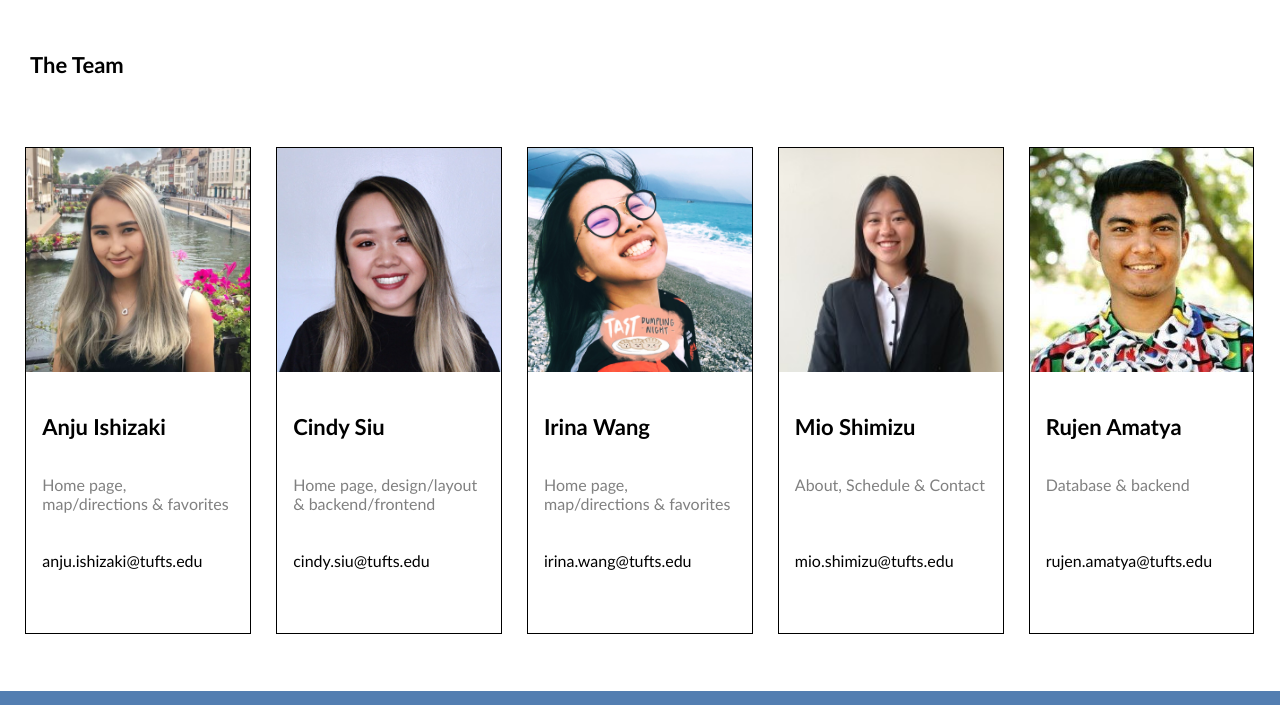
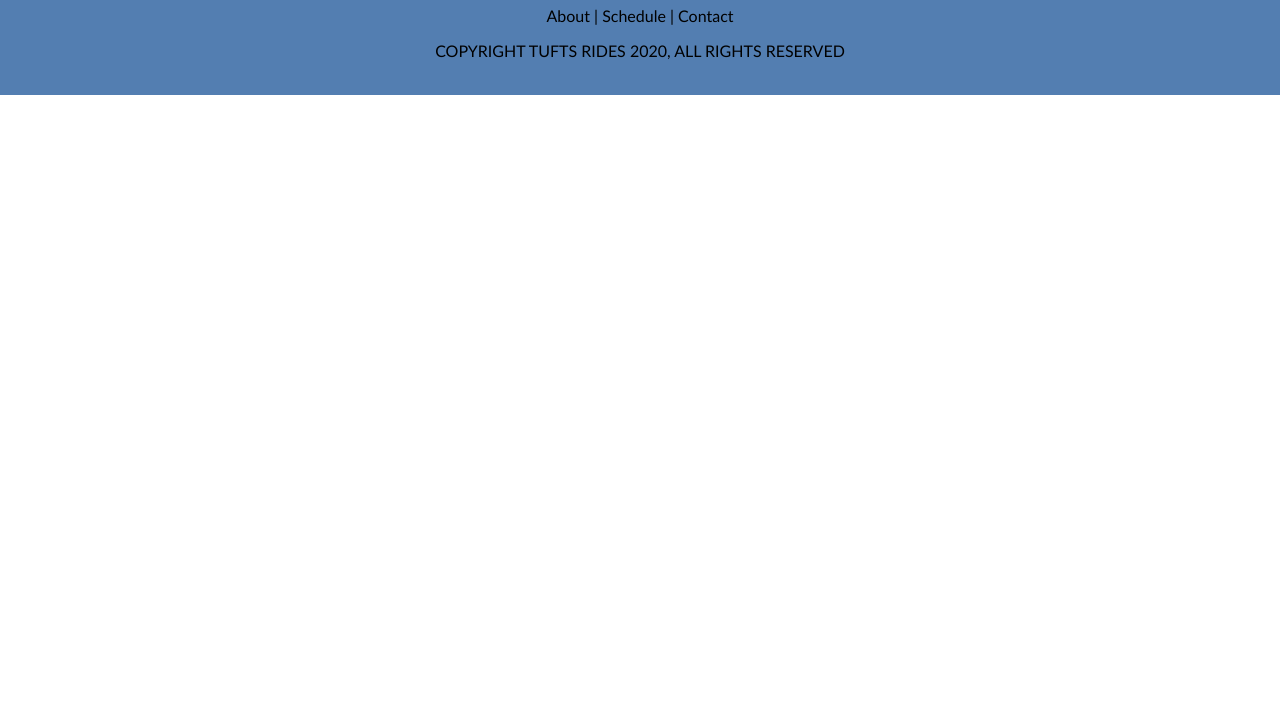
Before and after one commit to csiu18/TuftsRides, a website: page public/about.html in a window 1280 px wide. Shown: the part 888-1593 px from the top of the page. After the commit the page ends 983 px from the top, so only its background shows below. Drawn offline with nearby package versions, Linux system fonts and the light colour scheme.

Commit message:
got rid of us

```diff
--- a/public/about.html
+++ b/public/about.html
@@ -18,7 +18,7 @@
 a:hover {color: #a6a6a6;}
 
 
-*, *:before, *:after {
+/**, *:before, *:after {
   box-sizing: inherit;
 }
 h3{
@@ -28,8 +28,8 @@
 }
 .row{
     width: 98%;
-    padding:1%;
-}
+/*    padding:1%;*/
+/*}
 .column {
   display: block;
   float: left;
@@ -89,7 +89,7 @@
       height: 30px;
   }
 
-}
+}*/
 </style>
 </head>
 
@@ -167,8 +167,8 @@
 		</tr>
 	</table>
 
-	<p>
-						<h3 style="padding: 30px">The Team</h3>
+	<!-- <div style="padding: 0px 30px;">
+						<h3 style="padding: 10px">The Team</h3>
 						<br/>
 						<div class="row">
 						<div class="column">
@@ -229,7 +229,7 @@
 						  </div>
 						</div>
 					      </div>
-		</p>
+		</div> -->
 
 </div>
 
```
